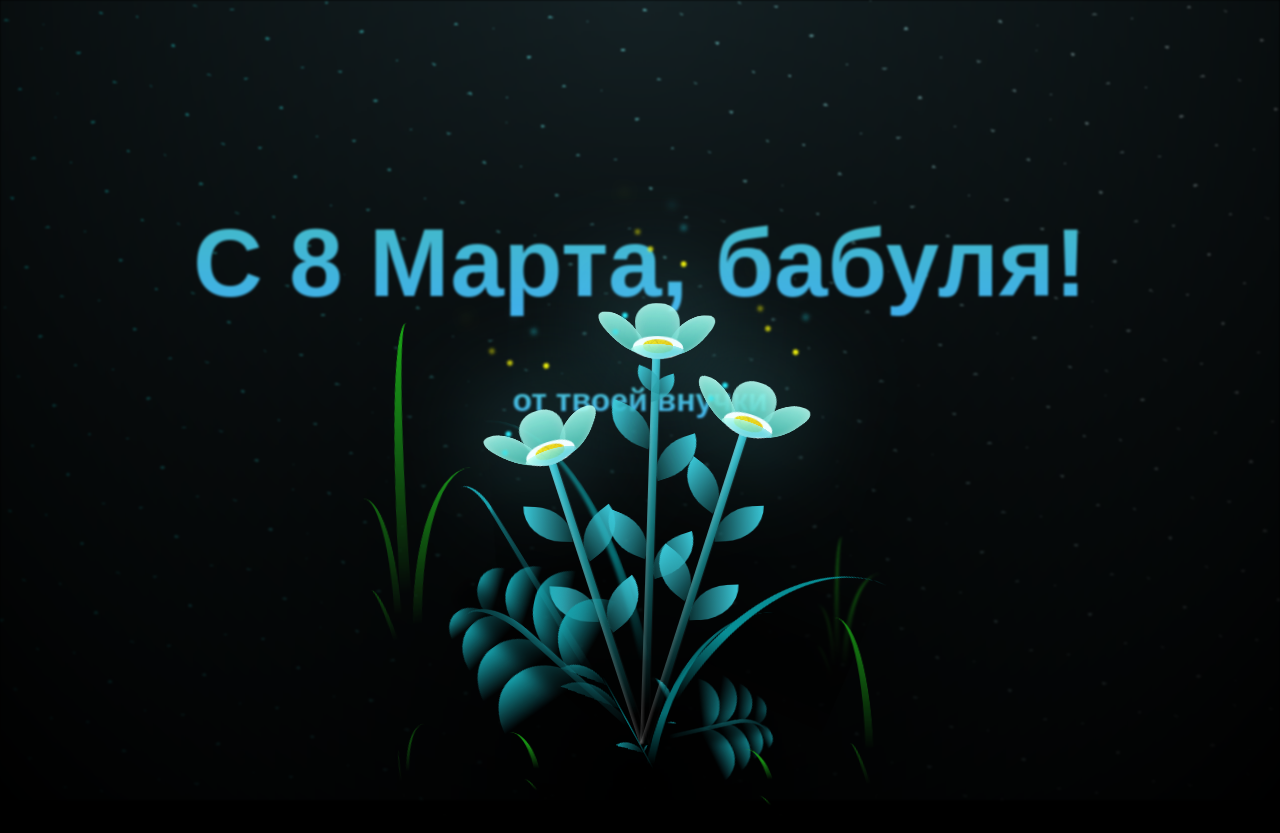
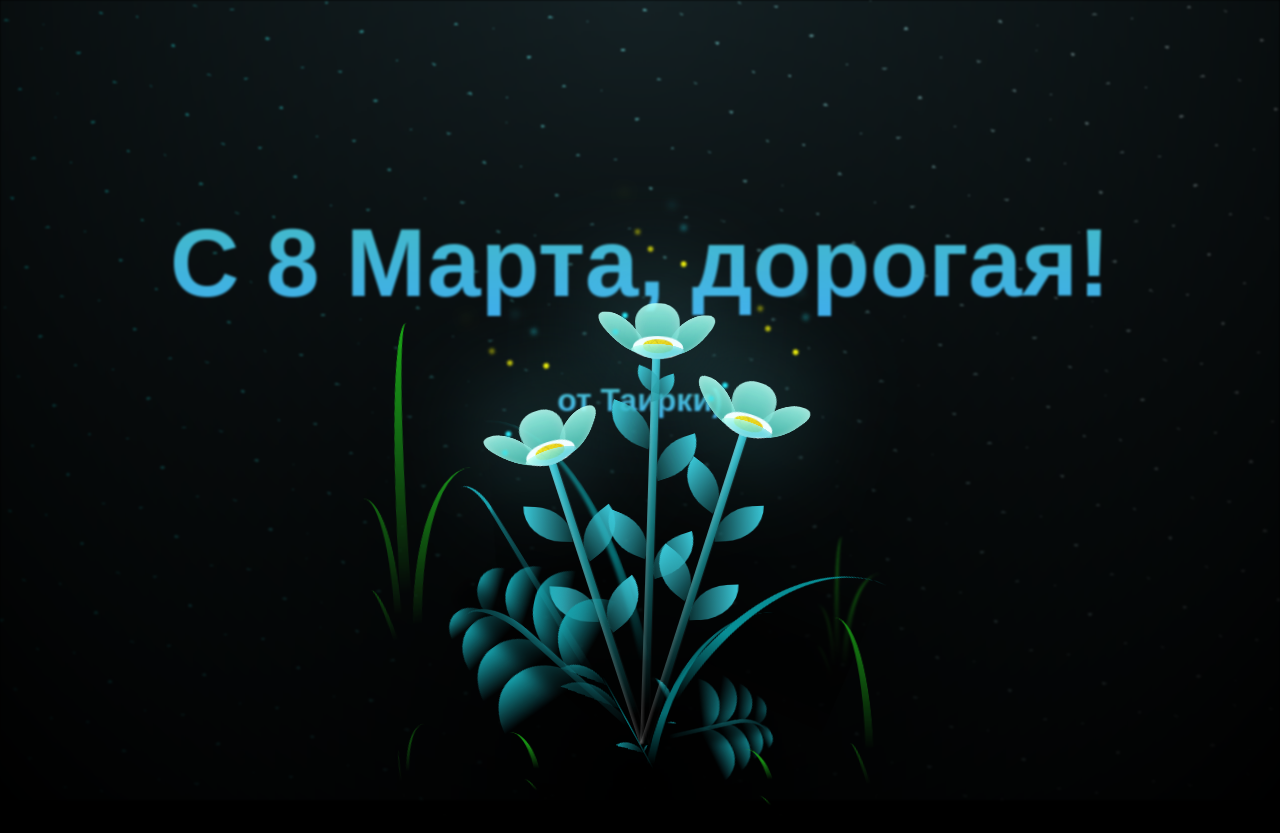
Before and after one commit to qweklii/8-march, a plain HTML site: page index.html in a window 1280 px wide. Drawn offline with Linux system fonts and the light colour scheme.

Commit message:
Update index.html

```diff
--- a/index.html
+++ b/index.html
@@ -8,8 +8,8 @@
 <body class="not-loaded">
 <div class="night">
     <div class="march_text">
-        <h1 class="animated_march_text">С 8 Марта, бабуля!</h1>
-        <h1 class="animated_march_text2">от твоей внучки </h1>
+        <h1 class="animated_march_text">С 8 Марта, дорогая!</h1>
+        <h1 class="animated_march_text2">от Таирки) </h1>
     </div>
 </div>
 <div class="flowers">
```
